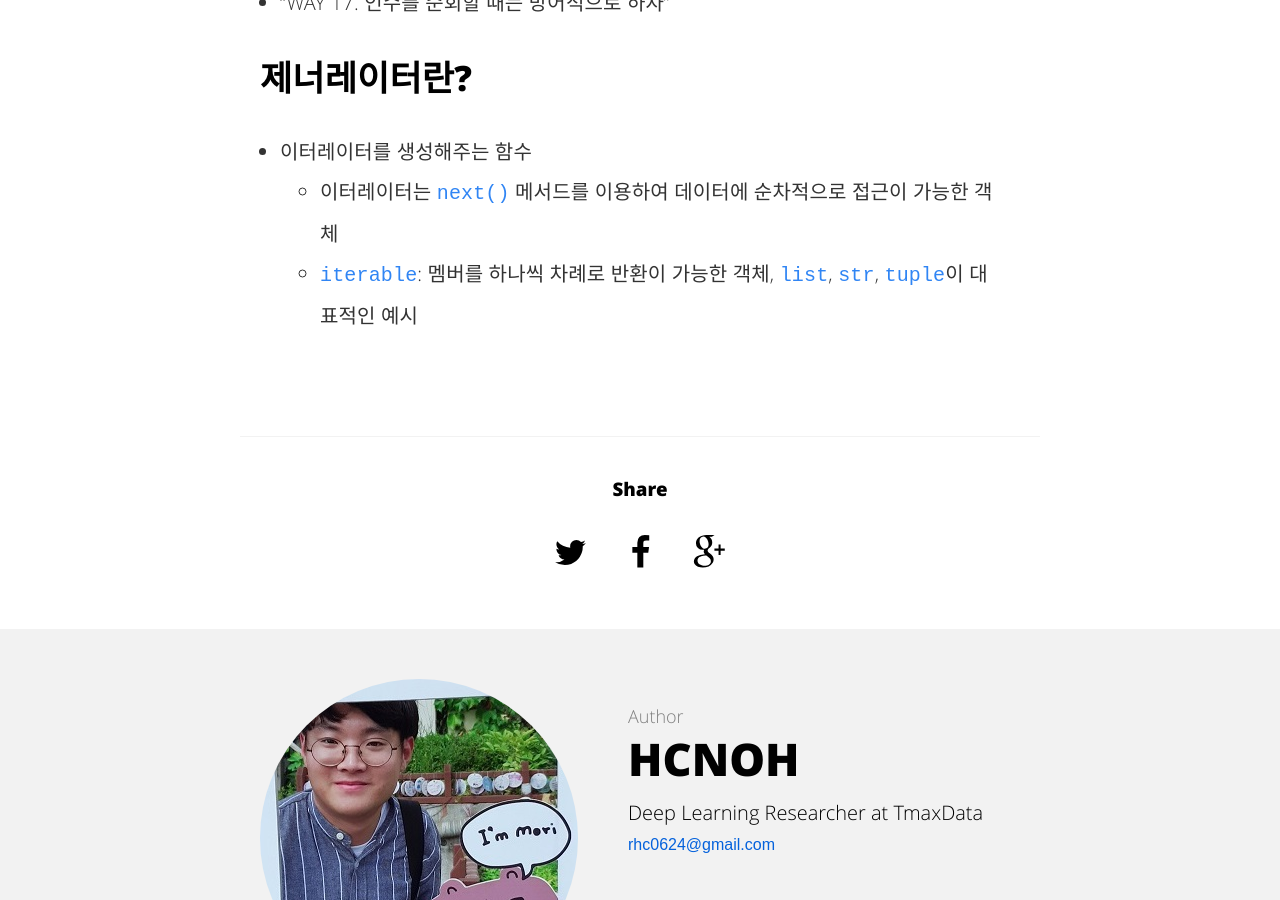
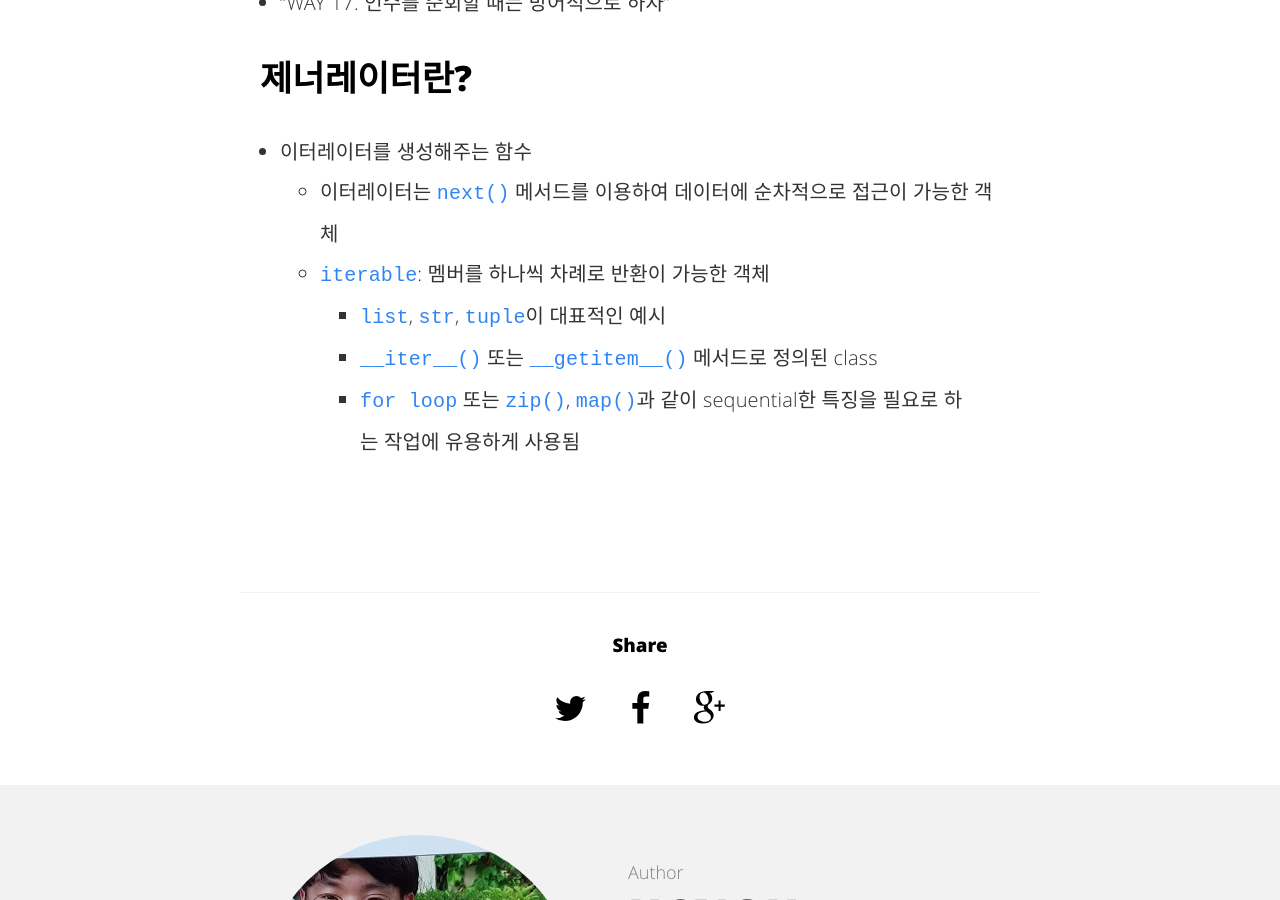
Before and after one commit to hcnoh/blog-prev, a Jekyll site: the page built from _posts/2018-09-17-effective-python-way09.md, in a window 1280 px wide and 900 px high, scrolled down 3539 px. Built offline with Jekyll 4.4.1, drawn with Linux system fonts in a browser that asks for light colours; comment, search, counter and statistics services are not loaded.

Commit message:
Update 2018-09-17-effective-python-way09.md

```diff
--- a/_posts/2018-09-17-effective-python-way09.md
+++ b/_posts/2018-09-17-effective-python-way09.md
@@ -73,4 +73,7 @@ print(next(roots))
 ## 제너레이터란?
 - 이터레이터를 생성해주는 함수
   - 이터레이터는 `next()` 메서드를 이용하여 데이터에 순차적으로 접근이 가능한 객체
-  - `iterable`: 멤버를 하나씩 차례로 반환이 가능한 객체, `list`, `str`, `tuple`이 대표적인 예시
+  - `iterable`: 멤버를 하나씩 차례로 반환이 가능한 객체
+    - `list`, `str`, `tuple`이 대표적인 예시
+    - `__iter__()` 또는 `__getitem__()` 메서드로 정의된 class
+    - `for loop` 또는 `zip()`, `map()`과 같이 sequential한 특징을 필요로 하는 작업에 유용하게 사용됨
```
